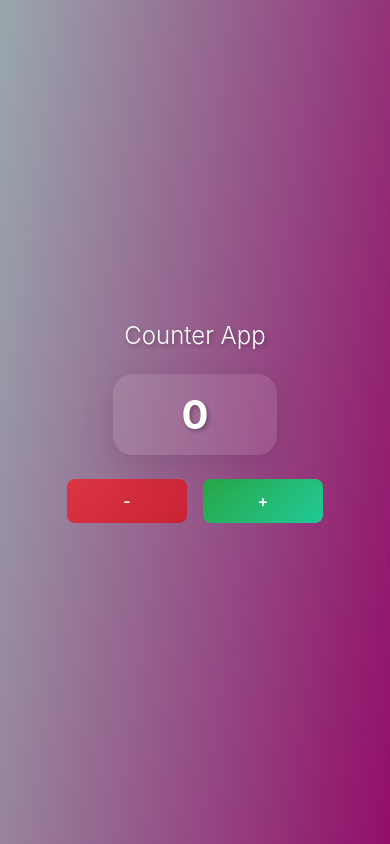
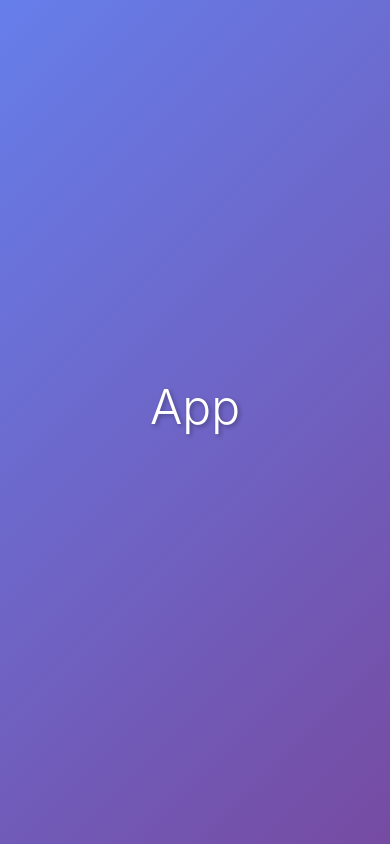
Before and after one commit to YulikK/angulat-test, an Angular app: page / in a window 390 px wide. Built offline with nearby package versions, Linux system fonts and the light colour scheme.

Commit message:
feat: remove counter functionality and related components

```diff
--- a/src/app/app.html
+++ b/src/app/app.html
@@ -1,17 +1,3 @@
-<h1>Counter App</h1>
-
-<div class="counter-display">
-  <span class="counter-value">{{ count() }}</span>
-</div>
-
-<div class="counter-controls">
-  @for (button of buttons(); track button.label) {
-    <app-counter-button
-      [label]="button.label"
-      [variant]="button.variant"
-      (buttonClick)="button.action()"
-    />
-  }
-</div>
+<h1>{{ title }}</h1>
 
 <router-outlet />
--- a/src/app/app.scss
+++ b/src/app/app.scss
@@ -14,69 +14,3 @@ h1 {
   text-shadow: 2px 2px 4px rgba(0, 0, 0, 0.3);
   font-weight: 300;
 }
-
-.counter-display {
-  background: rgba(255, 255, 255, 0.1);
-  backdrop-filter: blur(10px);
-  border-radius: 20px;
-  padding: 2rem 4rem;
-  margin-bottom: 2rem;
-  box-shadow: 0 8px 32px rgba(0, 0, 0, 0.1);
-}
-
-.counter-value {
-  font-size: 4rem;
-  font-weight: bold;
-  text-shadow: 2px 2px 4px rgba(0, 0, 0, 0.3);
-  min-width: 100px;
-  display: inline-block;
-  text-align: center;
-}
-
-.counter-controls {
-  display: flex;
-  gap: 2rem;
-  align-items: center;
-}
-
-@media (max-width: 768px) {
-  .counter-container {
-    padding: 1rem;
-  }
-
-  h1 {
-    font-size: 2rem;
-    margin-bottom: 1.5rem;
-  }
-
-  .counter-display {
-    padding: 1.5rem 3rem;
-    margin-bottom: 1.5rem;
-  }
-
-  .counter-value {
-    font-size: 3rem;
-  }
-
-  .counter-controls {
-    gap: 1.5rem;
-  }
-}
-
-@media (max-width: 480px) {
-  h1 {
-    font-size: 1.5rem;
-  }
-
-  .counter-display {
-    padding: 1rem 2rem;
-  }
-
-  .counter-value {
-    font-size: 2.5rem;
-  }
-
-  .counter-controls {
-    gap: 1rem;
-  }
-}
--- a/src/app/app.ts
+++ b/src/app/app.ts
@@ -1,78 +1,14 @@
-import {
-  ChangeDetectionStrategy,
-  Component,
-  computed,
-  effect,
-  inject,
-  signal,
-} from '@angular/core';
+import { ChangeDetectionStrategy, Component } from '@angular/core';
 import { RouterOutlet } from '@angular/router';
-import { CounterService } from './services/counter.service';
-import { CounterButton } from './shared/components/counter-button/counter-button';
-import { RandomBackground } from './shared/directives/random-background';
 
 @Component({
   selector: 'app-root',
   standalone: true,
-  imports: [RouterOutlet, CounterButton],
+  imports: [RouterOutlet],
   templateUrl: './app.html',
   styleUrl: './app.scss',
   changeDetection: ChangeDetectionStrategy.OnPush,
-  hostDirectives: [
-    {
-      directive: RandomBackground,
-      inputs: [],
-      outputs: [],
-    },
-  ],
-  host: {
-    '[class.counter-container]': 'true',
-  },
 })
 export class App {
-  private readonly counterService = inject(CounterService);
-  private readonly randomBackground = inject(RandomBackground);
-  private readonly shouldSwap = signal(false);
-
-  private readonly buttonsArray = [
-    {
-      label: '-',
-      variant: 'danger' as const,
-      action: () => this.onDecrement(),
-    },
-    {
-      label: '+',
-      variant: 'success' as const,
-      action: () => this.onIncrement(),
-    },
-  ];
-
-  protected readonly count = this.counterService.count;
-
-  protected readonly buttons = computed(() => {
-    return this.shouldSwap()
-      ? [...this.buttonsArray].reverse()
-      : this.buttonsArray;
-  });
-
-  constructor() {
-    effect(() => {
-      this.count();
-      this.randomBackground.changeBackground();
-    });
-
-    effect(() => {
-      if (this.count() === 10) {
-        this.shouldSwap.update((current) => !current);
-      }
-    });
-  }
-
-  protected onIncrement(): void {
-    this.counterService.increment();
-  }
-
-  protected onDecrement(): void {
-    this.counterService.decrement();
-  }
+  protected readonly title = 'App';
 }
--- a/src/app/services/counter.service.ts
+++ /dev/null
@@ -1,18 +0,0 @@
-import { Injectable, signal } from '@angular/core';
-
-@Injectable({
-  providedIn: 'root',
-})
-export class CounterService {
-  private readonly _count = signal(0);
-
-  public readonly count = this._count.asReadonly();
-
-  public increment(): void {
-    this._count.update((current) => current + 1);
-  }
-
-  public decrement(): void {
-    this._count.update((current) => current - 1);
-  }
-}
--- a/src/app/shared/components/counter-button/counter-button.scss
+++ /dev/null
@@ -1,22 +0,0 @@
-:host {
-  display: inline-block;
-  padding: 12px 24px;
-  border: none;
-  border-radius: 8px;
-  font-size: 16px;
-  font-weight: 600;
-  cursor: pointer;
-  transition: all 0.2s ease;
-  min-width: 120px;
-  text-align: center;
-  color: white;
-  background: linear-gradient(135deg, #667eea 0%, #764ba2 100%);
-
-  &.danger {
-    background: linear-gradient(135deg, #dc3545 0%, #c82333 100%);
-  }
-
-  &.success {
-    background: linear-gradient(135deg, #28a745 0%, #20c997 100%);
-  }
-}
--- a/src/app/shared/components/counter-button/counter-button.ts
+++ /dev/null
@@ -1,32 +0,0 @@
-import {
-  ChangeDetectionStrategy,
-  Component,
-  input,
-  output,
-} from '@angular/core';
-
-@Component({
-  selector: 'app-counter-button',
-  standalone: true,
-  imports: [],
-  template: '{{ label() }}',
-  styleUrl: './counter-button.scss',
-  changeDetection: ChangeDetectionStrategy.OnPush,
-  host: {
-    '[attr.type]': '"button"',
-    '[attr.aria-label]': 'label()',
-    '[class.danger]': 'variant() === "danger"',
-    '[class.success]': 'variant() === "success"',
-    '(click)': 'onClick()',
-  },
-})
-export class CounterButton {
-  public readonly label = input.required<string>();
-  public readonly variant = input<'danger' | 'success'>('success');
-
-  public readonly buttonClick = output<void>();
-
-  onClick(): void {
-    this.buttonClick.emit();
-  }
-}
--- a/src/app/shared/directives/random-background.ts
+++ /dev/null
@@ -1,35 +0,0 @@
-import { Directive, inject, Renderer2 } from '@angular/core';
-import { DOCUMENT } from '@angular/common';
-
-@Directive({
-  selector: '[appRandomBackground]',
-  standalone: true,
-  exportAs: 'randomBackground',
-})
-export class RandomBackground {
-  private readonly renderer = inject(Renderer2);
-  private readonly document = inject(DOCUMENT);
-
-  public changeBackground(): void {
-    this.setRandomBackground();
-  }
-
-  private setRandomBackground(): void {
-    const gradient = this.generateRandomGradient();
-
-    this.renderer.setStyle(this.document.body, 'background', gradient);
-  }
-
-  private generateRandomGradient(): string {
-    const color1 = this.generateRandomHexColor();
-    const color2 = this.generateRandomHexColor();
-    const angle = Math.floor(Math.random() * 360);
-
-    return `linear-gradient(${angle}deg, ${color1}, ${color2})`;
-  }
-
-  private generateRandomHexColor(): string {
-    const hex = Math.floor(Math.random() * 16777215).toString(16);
-    return `#${hex.padStart(6, '0')}`;
-  }
-}
```
Also changed, not shown: src/app/services/counter.ts (deleted, +0 -8 lines), 2 other files (tests, documents, lock files or other folders).
